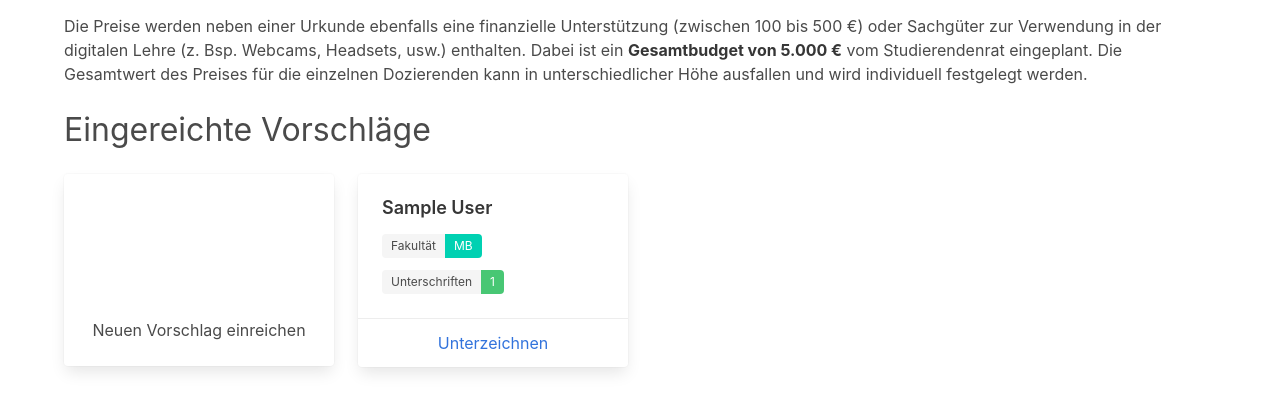
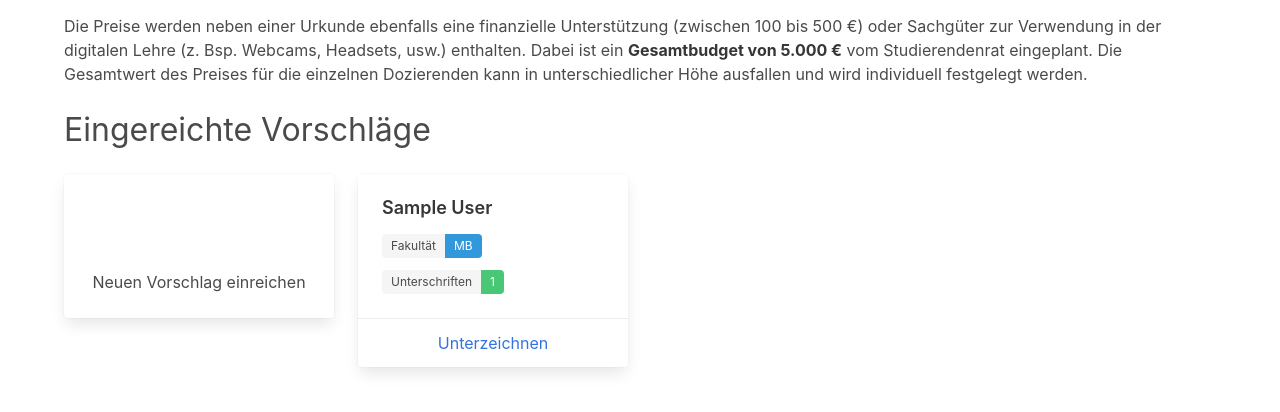
Before and after one commit to aiventimptner/lehrpreis.stura-md.de, a Django app: page / in a window 1280 px wide. Shown: the part 356-768 px from the top of the page. Run offline with Django 3.2, Linux system fonts and the light colour scheme; tables that the repository leaves empty hold one stand-in row (values such as "Sample post"); some libraries are stand-ins or nearby versions.

Commit message:
Fix color schema

```diff
--- a/award/templates/award/lecturer_card.html
+++ b/award/templates/award/lecturer_card.html
@@ -6,7 +6,7 @@
                 <div class="control">
                     <div class="tags has-addons">
                         <span class="tag">Fakultät</span>
-                        <span class="tag is-primary">{{ lecturer.faculty }}</span>
+                        <span class="tag is-info">{{ lecturer.faculty }}</span>
                     </div>
                 </div>
                 <div class="control">
--- a/award/templates/award/lecturer_list.html
+++ b/award/templates/award/lecturer_list.html
@@ -47,8 +47,8 @@
             <a href="{% url 'submission-create' %}">
                 <div class="card">
                     <div class="card-content has-text-centered">
-                        <span class="icon has-text-info m-6">
-                            <i class="fas fa-plus-circle fa-5x"></i>
+                        <span class="icon has-text-primary m-5">
+                            <i class="fas fa-plus-circle fa-4x"></i>
                         </span>
                         <p>Neuen Vorschlag einreichen</p>
                     </div>
```
